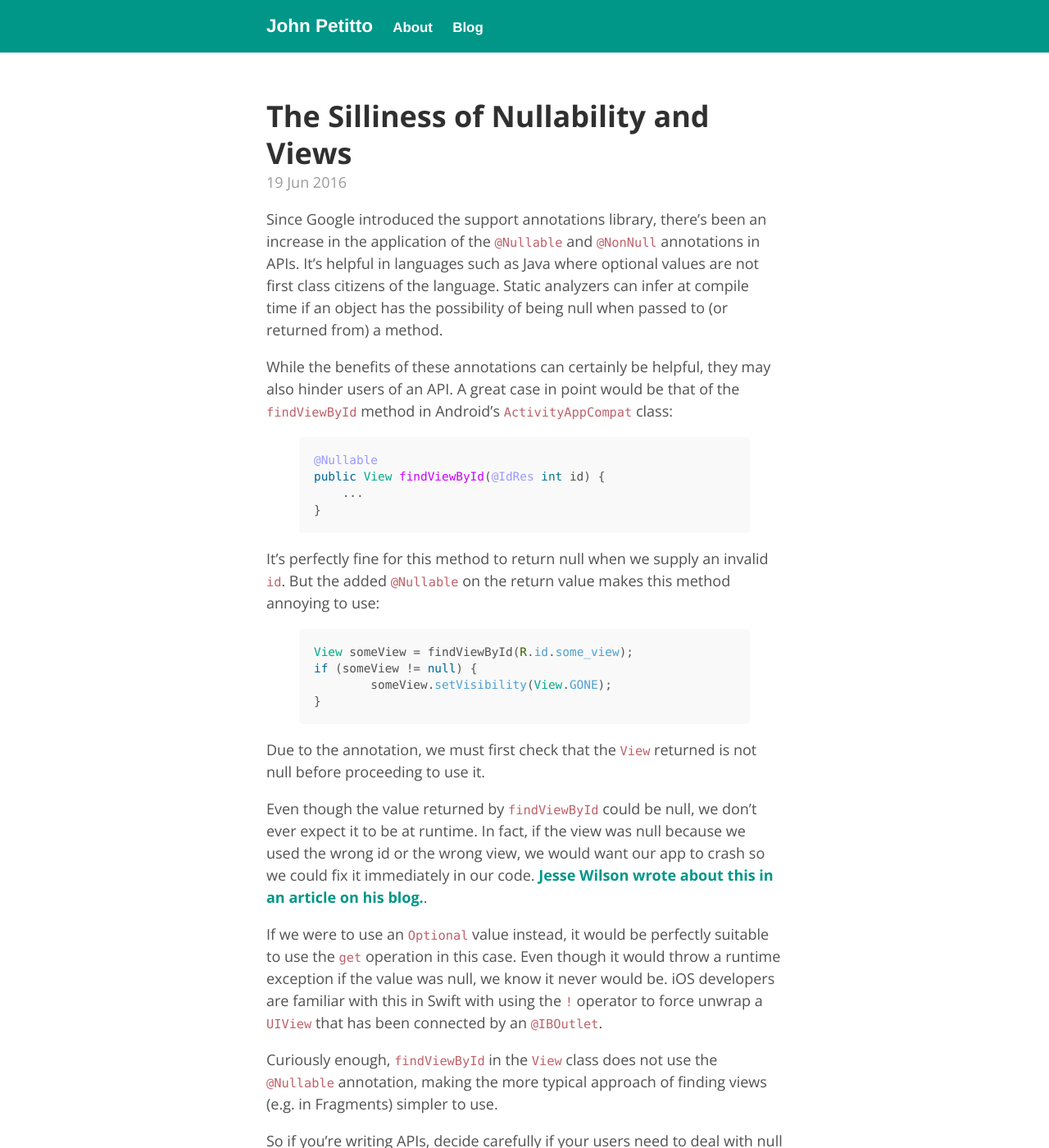
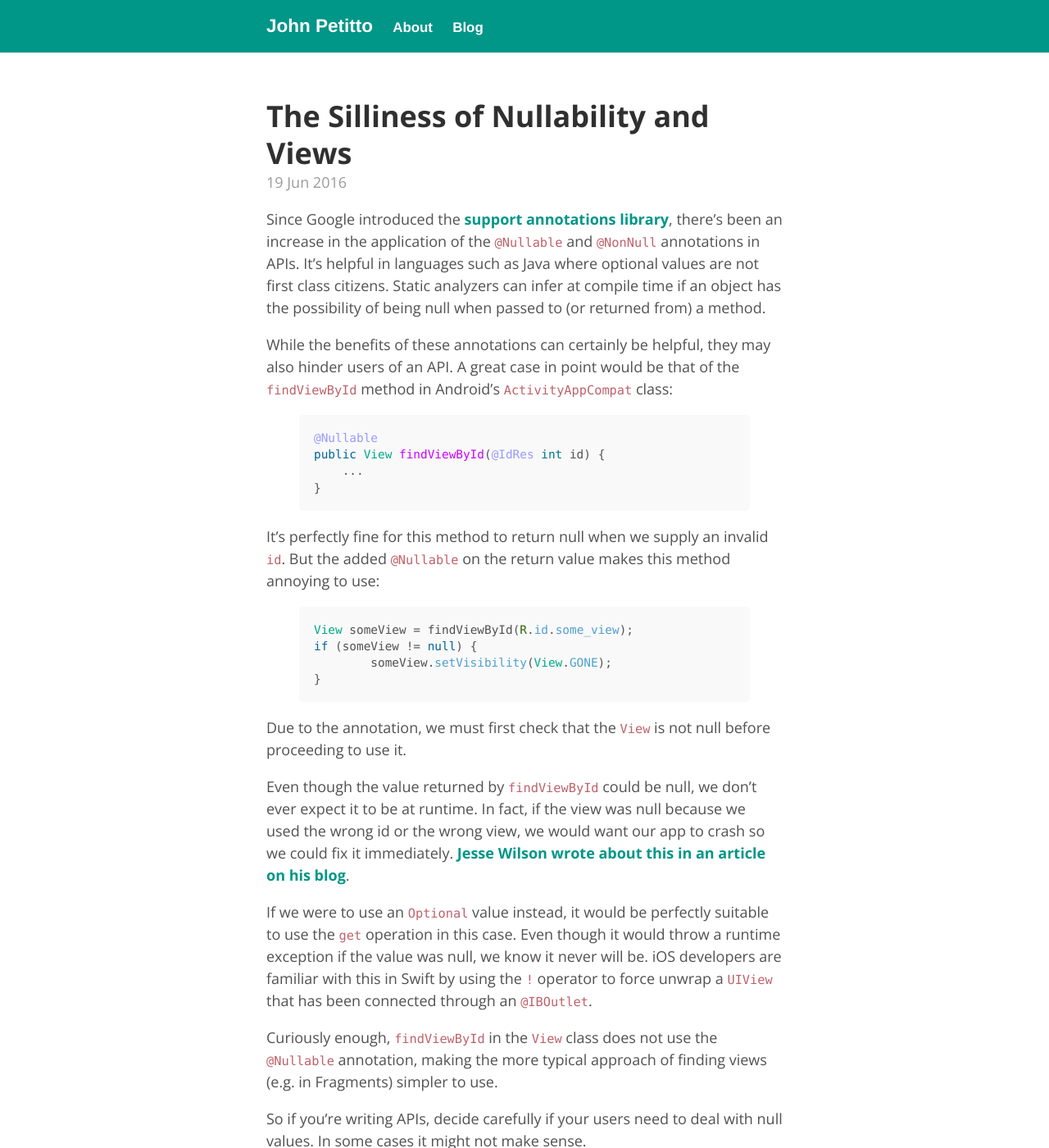
Before and after one commit to jpetitto/jpetitto.github.io, a Jekyll site: the page built from _posts/2016-06-19-api-null-annotations.md, in a window 1280 px wide and 1400 px high. Shown: the whole window at 82% size. Built offline with Jekyll 4.4.1, drawn with Linux system fonts in a browser that asks for light colours; comment, search, counter and statistics services are not loaded; some of the changed text lies outside the part shown.

Commit message:
Make some enhancements to nullability annotations in APIs article

```diff
--- a/_posts/2016-06-19-api-null-annotations.md
+++ b/_posts/2016-06-19-api-null-annotations.md
@@ -6,7 +6,7 @@ permalink: api-null-annotations
 ---
 
 <!-- excerpt.start -->
-Since Google introduced the support annotations library, there's been an increase in the application of the `@Nullable` and `@NonNull` annotations in APIs. It's helpful in languages such as Java where optional values are not first class citizens of the language. Static analyzers can infer at compile time if an object has the possibility of being null when passed to (or returned from) a method.
+Since Google introduced the [support annotations library](http://tools.android.com/tech-docs/support-annotations), there's been an increase in the application of the `@Nullable` and `@NonNull` annotations in APIs. It's helpful in languages such as Java where optional values are not first class citizens. Static analyzers can infer at compile time if an object has the possibility of being null when passed to (or returned from) a method.
 
 While the benefits of these annotations can certainly be helpful, they may also hinder users of an API. A great case in point would be that of the `findViewById` method in Android's `ActivityAppCompat` class:<!-- excerpt.end -->
 
@@ -26,12 +26,12 @@ if (someView != null) {
 }
 {% endhighlight %}
 
-Due to the annotation, we must first check that the `View` returned is not null before proceeding to use it.
+Due to the annotation, we must first check that the `View` is not null before proceeding to use it.
 
-Even though the value returned by `findViewById` could be null, we don't ever expect it to be at runtime. In fact, if the view was null because we used the wrong id or the wrong view, we would want our app to crash so we could fix it immediately in our code. [Jesse Wilson wrote about this in an article on his blog.](https://publicobject.com/2015/06/07/null/).
+Even though the value returned by `findViewById` could be null, we don't ever expect it to be at runtime. In fact, if the view was null because we used the wrong id or the wrong view, we would want our app to crash so we could fix it immediately. [Jesse Wilson wrote about this in an article on his blog](https://publicobject.com/2015/06/07/null/).
 
-If we were to use an `Optional` value instead, it would be perfectly suitable to use the `get` operation in this case. Even though it would throw a runtime exception if the value was null, we know it never would be. iOS developers are familiar with this in Swift with using the `!` operator to force unwrap a `UIView` that has been connected by an `@IBOutlet`.
+If we were to use an `Optional` value instead, it would be perfectly suitable to use the `get` operation in this case. Even though it would throw a runtime exception if the value was null, we know it never will be. iOS developers are familiar with this in Swift by using the `!` operator to force unwrap a `UIView` that has been connected through an `@IBOutlet`.
 
 Curiously enough, `findViewById` in the `View` class does not use the `@Nullable` annotation, making the more typical approach of finding views (e.g. in Fragments) simpler to use.
 
-So if you're writing APIs, decide carefully if your users need to deal with null values or not. In some cases it might not make sense.
+So if you're writing APIs, decide carefully if your users need to deal with null values. In some cases it might not make sense.
```
